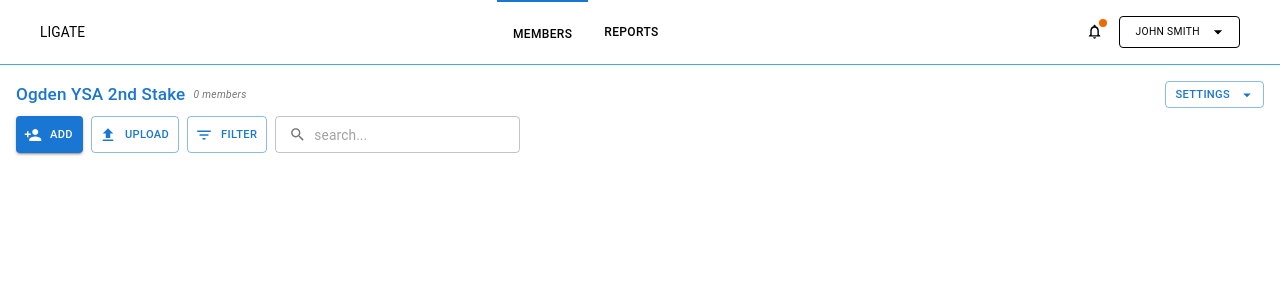
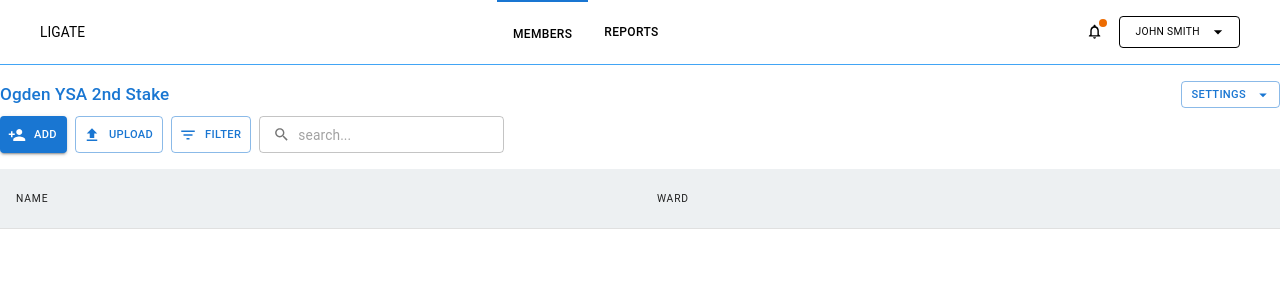
Before and after one commit to Naternelson/ligate-demo, a React (Create React App) app: page / in a window 1280 px wide. Shown: the top 300 px of the page. Built offline with nearby package versions, Linux system fonts and the light colour scheme.

Commit message:
Filler + Table Bar  + table Body

```diff
--- a/src/App.tsx
+++ b/src/App.tsx
@@ -1,10 +1,10 @@
 import { ThemeProvider } from '@mui/material/styles';
 import React from 'react';
 import AppRouter from './router';
-import mainTheme from "./themes/main"
+import main from './themes/main';
 function App() {
   return (
-    <ThemeProvider theme={mainTheme}>
+    <ThemeProvider theme={main}>
       <AppRouter/>
     </ThemeProvider>
 
--- /dev/null
+++ b/src/components/filler/index.tsx
@@ -0,0 +1,16 @@
+import { Box, BoxProps, Typography } from "@mui/material"
+
+export default function Filler(){
+
+    const boxProps:BoxProps = {
+        display: 'flex',
+        flex: 1,
+        justifyContent:'center',
+        alignItems: 'center'
+    }
+    return (
+        <Box {...boxProps}>
+            <Typography variant="h1" sx={{color: 'grey.200'}}> Insert Page Here </Typography>
+        </Box>
+    )
+}
--- a/src/components/stake-member-table/index.tsx
+++ b/src/components/stake-member-table/index.tsx
@@ -1,37 +1,85 @@
-import {Box} from "@mui/material"
-import { createContext, PropsWithChildren, useContext, useState} from "react"
-import TableHeader, { TableHeaderItem } from "./table-header"
+import {Box, Table, TableContainer} from "@mui/material"
+import { createContext, PropsWithChildren, useContext, useEffect, useState} from "react"
+import { TableHeaderBar } from "./table-bar"
+import { TableRowData } from "./table-body"
+import TableHeader, { SortDirection, TableHeaderItem } from "./table-header"
 const Context = createContext<Partial<TableValue>>({})
 interface TableValue{
     count: [number, React.Dispatch<React.SetStateAction<number>>],
     title: [string, React.Dispatch<React.SetStateAction<string>>],
     unitLabel?: [string, React.Dispatch<React.SetStateAction<string>>],
     headers: [TableHeaderItem[], React.Dispatch<React.SetStateAction<TableHeaderItem[]>>],
-    filterBy: [string, React.Dispatch<React.SetStateAction<string>>]
+    filterBy: [string, React.Dispatch<React.SetStateAction<string>>],
+    activeColumn: [string, React.Dispatch<React.SetStateAction<string>>],
+    body: Body
 }
 
 interface TableProps{
     title: string,
     headers: TableHeaderItem[],
-    unitLabel?: string
+    unitLabel?: string,
+    data?: {[key:string]: TableRowData}
 }
+
+interface Body{
+    indexes: {[key:string]:any}
+    selected: [{[key: string]: boolean }, React.Dispatch<React.SetStateAction<{[key: string]: boolean }>>]
+    rawData:{[key:string]:any},
+    displayData: TableRowData[]
+}
+
 export default function StakeMemberTable(props:PropsWithChildren<TableProps>){
     const count = useState(0)
     const unitLabel = useState(props.unitLabel || "item")
     const headers = useState(props.headers)
     const title = useState(props.title)
+    const displayData = useState<any>({})
+    const indexes = useState<{[key:string]:any}>({})
+    const selected = useState<{[key: string]: boolean }>({})
+    const rawData = useState(props.data|| {})
+    const activeColumn = useState("")
     const filterBy = useState("")
     const value:TableValue = {
         count,
         title,
         unitLabel,
         headers,
-        filterBy
+        filterBy,
+        activeColumn,
+        body:{
+            displayData:displayData[0],
+            indexes: indexes[0],
+            rawData: rawData[0],
+            selected
+        }
     }
     const providerProps = {value}
+
+    useEffect(()=>{
+        headers[1](headers => {
+            return headers.map(h => {
+                return {
+                    ...h,
+                    active: activeColumn[0] === h.id,
+                    sortDirection: SortDirection.ASC
+                }
+            })
+        })
+    },[activeColumn[0]])
+
+
+
     return (
         <Context.Provider {...providerProps}>
-            <TableHeader/>
+            <Box>
+                <TableHeaderBar/>
+                <TableContainer>
+                    <Table>
+                        <TableHeader/>
+                    </Table>
+                </TableContainer>
+            </Box>
+
         </Context.Provider>
     )
 }
--- /dev/null
+++ b/src/components/stake-member-table/table-bar.tsx
@@ -0,0 +1,50 @@
+import { ArrowDropDown, FilterList, PersonAdd, Search, Upload } from "@mui/icons-material";
+import { Box, BoxProps, Button, ButtonProps, InputAdornment, TableCell, TableCellProps, TableHead, TableRow, TableRowProps, TableSortLabel, TableSortLabelProps, TextField, TextFieldProps, Typography } from "@mui/material";
+import React from "react"
+import { useStakeTableContext } from ".";
+
+export function TableHeaderBar(){
+    const context = useStakeTableContext()
+    const {count, unitLabel} = context
+    const boxProps:BoxProps = {display: 'flex', flexDirection: 'row', justifyContent: 'space-between', py:2}
+    const settingButtonProps:ButtonProps = {size:"small", color: 'primary', variant:"outlined", endIcon: <ArrowDropDown/>}
+    let countCaption = `${count ? count[0] : 0} ${unitLabel ? unitLabel[0] : "individual"}s`
+    if(countCaption[0] === "0") countCaption = ""
+    const titleBoxProps:BoxProps = {display:'flex', flexDirection:'row', alignItems:'center', gap:1}
+    const buttonAddProps:ButtonProps = { size: 'small', variant: 'contained', color: 'primary', startIcon:<PersonAdd fontSize="small"/>}
+    const buttonUploadProps:ButtonProps = {...buttonAddProps, variant:"outlined", startIcon: <Upload fontSize="small"/>}
+    const buttonFilterProps:ButtonProps = {...buttonUploadProps, startIcon: <FilterList fontSize="small"/>}
+    const searchField:TextFieldProps = {
+        value: context.filterBy ? context.filterBy[0] : "",
+        variant:"outlined",
+        size:'small',
+        placeholder:'search...',
+        onChange:(e) => {
+            if(context.filterBy) context.filterBy[1](e.target.value)
+        },
+        InputProps: {
+            startAdornment: <InputAdornment position="start"><Search fontSize="small"/></InputAdornment>
+        }
+    }
+    return (
+        <Box {...boxProps}>
+            <Box sx={{display: 'flex', flexDirection: 'column', gap:1}}>
+                <Box {...titleBoxProps}>
+                    <Typography variant="h6" color={"primary"}>Ogden YSA 2nd Stake</Typography>
+                    <Typography variant="caption" sx={{fontStyle:"italic", color: 'grey.600'}}>{countCaption}</Typography>
+                </Box>
+                <Box  sx={{display: 'flex', flexDirection: 'row', gap:1}}>
+                    <Button {...buttonAddProps}>Add</Button>
+                    <Button {...buttonUploadProps}>Upload</Button>
+                    <Button {...buttonFilterProps}>Filter</Button>
+                    <TextField {...searchField}/>
+                </Box>
+            </Box>
+            <Box>
+                <Button {...settingButtonProps}>
+                    Settings
+                </Button>
+            </Box>
+        </Box>
+    )
+}
--- /dev/null
+++ b/src/components/stake-member-table/table-body.tsx
@@ -0,0 +1,77 @@
+import { Checkbox, TableBody, TableCell, TableCellProps, TableRow, TableRowProps } from "@mui/material"
+import { PropsWithoutRef, ReactNode } from "react"
+import { useStakeTableContext } from "."
+import { TableType } from "./table-header"
+
+export interface TableRowData{
+    id:string,
+    data: {[column:string]: TableDataCell}
+}
+
+export interface TableDataCell{
+    type: TableType,
+    value: ReactNode | string | number,
+    column: string
+}
+
+export function StakeTableBody(){
+    const context = useStakeTableContext()
+    return (
+        <TableBody>
+            {
+                context.body && context.body.displayData.map(d => {
+                    return <StakeTableRow key={d.id} {...d}/>
+                })
+            }
+        </TableBody>
+    )
+}
+
+export function StakeTableRow(params: TableRowData){
+    const context = useStakeTableContext()
+    const selected = context.body ? context.body.selected[0][params.id] : false
+    const rowProps:TableRowProps = {hover: true, selected}
+    const arr:TableDataCell[] = (context.headers ? context.headers[0] : []).map(header => {
+        return params.data[header.id]
+    })
+    return (
+        <TableRow {...rowProps}>
+            <SelectBox id={params.id} selected={selected}/>
+            {
+                arr.map(cell => {
+                    return <StakeCell key={cell.column} {...cell}/>
+                })
+            }
+        </TableRow>
+    )
+}
+
+export function StakeCell(params:TableDataCell){
+    const cellProps:TableCellProps = {
+        align: params.type === TableType.Number ? "right" : params.type === TableType.Icon ? "center" : "left",
+        padding: params.type === TableType.Icon ? "checkbox" : "normal",
+        size: 'small'
+    }
+    return (
+        <TableCell {...cellProps}>
+            {params.value}
+        </TableCell>
+    )
+}
+
+interface SelectBoxProps{
+    id:string,
+    selected: boolean
+}
+export function SelectBox(params:PropsWithoutRef<SelectBoxProps>){
+    const context = useStakeTableContext()
+    const checked = params.selected
+    const onChange = () => {
+        context.body && context.body.selected[1](previous => ({...previous, [params.id]: !previous[params.id]}))
+    }
+    const element = <Checkbox checked={checked} onChange={onChange}/>
+    const data = {
+        type: TableType.Icon, value: element, column: "select"
+    }
+    return <StakeCell {...data}/>
+}
--- a/src/components/stake-member-table/table-header.tsx
+++ b/src/components/stake-member-table/table-header.tsx
@@ -1,6 +1,6 @@
 import { ArrowDropDown, FilterList, PersonAdd, Search, Upload } from "@mui/icons-material";
-import { Box, BoxProps, Button, ButtonProps, InputAdornment, TextField, TextFieldProps, Typography } from "@mui/material";
-import { ReactNode } from "react";
+import { Box, BoxProps, Button, ButtonProps, InputAdornment, TableCell, TableCellProps, TableHead, TableRow, TableRowProps, TableSortLabel, TableSortLabelProps, TextField, TextFieldProps, Typography } from "@mui/material";
+import { ReactNode, useState } from "react";
 import { useStakeTableContext } from ".";
 
 export enum TableType{
@@ -19,61 +19,61 @@ export interface TableHeaderItem{
     value: ReactNode|string|number|null,
     sortable:boolean,
     sortDirection: SortDirection,
-    active: boolean
+    active: boolean,
+    id: string
 }
 
-export function createTableHeaderItem(params:Partial<TableHeaderItem>):TableHeaderItem{
+export function createTableHeaderItem(id: string, params:Partial<TableHeaderItem>):TableHeaderItem{
     const item:TableHeaderItem = {
         value: params.value || null,
         type: params.type || TableType.Empty,
         sortable: params.sortable === true ? true : false,
         sortDirection: params.sortDirection || SortDirection.ASC,
-        active: false
+        active: false,
+        id
     }
     return item
 }
 
 export default function TableHeader(){
     const context = useStakeTableContext()
-    const {count, unitLabel} = context
-    const boxProps:BoxProps = {display: 'flex', flexDirection: 'row', justifyContent: 'space-between', p:2}
-    const settingButtonProps:ButtonProps = {size:"small", color: 'primary', variant:"outlined", endIcon: <ArrowDropDown/>}
-    const countCaption = `${count ? count[0] : 0} ${unitLabel ? unitLabel[0] : "individual"}s`
-    const titleBoxProps:BoxProps = {display:'flex', flexDirection:'row', alignItems:'center', gap:1}
-    const buttonAddProps:ButtonProps = { size: 'small', variant: 'contained', color: 'primary', startIcon:<PersonAdd fontSize="small"/>}
-    const buttonUploadProps:ButtonProps = {...buttonAddProps, variant:"outlined", startIcon: <Upload fontSize="small"/>}
-    const buttonFilterProps:ButtonProps = {...buttonUploadProps, startIcon: <FilterList fontSize="small"/>}
-    const searchField:TextFieldProps = {
-        value: context.filterBy ? context.filterBy[0] : "",
-        variant:"outlined",
-        size:'small',
-        placeholder:'search...',
-        onChange:(e) => {
-            if(context.filterBy) context.filterBy[1](e.target.value)
-        },
-        InputProps: {
-            startAdornment: <InputAdornment position="start"><Search fontSize="small"/></InputAdornment>
+    const headers:TableHeaderItem[] = context.headers ? context.headers[0] : []
+    const rowProps: TableRowProps = {sx:{bgcolor: '#edf0f2'}}
+    return (
+        <TableHead>
+            <TableRow {...rowProps}>
+                {headers.map(header => {
+                    return <CustomTableHeadCell key={header.id} {...header}/>
+                })}
+            </TableRow>
+        </TableHead>
+    )
+}
+
+function CustomTableHeadCell(params: TableHeaderItem){
+
+    const {sortable, type, active, sortDirection, id, value} = params
+    const [direction, setDirection] = useState(sortDirection)
+    const {activeColumn} = useStakeTableContext()
+    const cellProps: TableCellProps = {
+        align: type === TableType.Icon ? "center" : type === TableType.Number ? "right" : "left",
+        padding: type === TableType.Icon ? "checkbox" : "normal"
+    }
+    const sortLabelProps:TableSortLabelProps = {
+        active, direction, onClick: () => {
+            activeColumn && activeColumn[1](id)
+            setDirection(previous => {
+                return previous === SortDirection.ASC ? SortDirection.DESC : SortDirection.ASC
+            })
         }
     }
+    const inner = <Typography variant="overline">{value}</Typography>
     return (
-        <Box {...boxProps}>
-            <Box sx={{display: 'flex', flexDirection: 'column', gap:1}}>
-                <Box {...titleBoxProps}>
-                    <Typography variant="h6" color={"primary"}>Ogden YSA 2nd Stake</Typography>
-                    <Typography variant="caption" sx={{fontStyle:"italic", color: 'grey.600'}}>{countCaption}</Typography>
-                </Box>
-                <Box  sx={{display: 'flex', flexDirection: 'row', gap:1}}>
-                    <Button {...buttonAddProps}>Add</Button>
-                    <Button {...buttonUploadProps}>Upload</Button>
-                    <Button {...buttonFilterProps}>Filter</Button>
-                    <TextField {...searchField}/>
-                </Box>
-            </Box>
-            <Box>
-                <Button {...settingButtonProps}>
-                    Settings
-                </Button>
-            </Box>
-        </Box>
+        <TableCell {...cellProps}>
+            {sortable && <TableSortLabel {...sortLabelProps}>
+                {inner}
+            </TableSortLabel>}
+            {!sortable && inner}
+        </TableCell>
     )
 }
--- a/src/router/index.tsx
+++ b/src/router/index.tsx
@@ -2,14 +2,22 @@ import { BrowserRouter, Route, Routes } from "react-router-dom";
 import DashboardHome from "../views/home";
 import React from "react"
 import DashboardNavbar from "../components/dash-nav-bar";
+import ProfilePage from "../views/profile";
+import { Box, BoxProps } from "@mui/material";
 
 export default function AppRouter(){
+    const boxProps:BoxProps = {display: 'flex', flexDirection: 'column', height: '100vh'}
     return (
         <BrowserRouter>
+            <Box {...boxProps}>
             <DashboardNavbar/>
-            <Routes>
-                <Route path="/" element={<DashboardHome/>}/>
-            </Routes>
+                <Routes>
+                    <Route path="/" element={<DashboardHome/>}/>
+                    <Route path="/profile" element={<ProfilePage/>}/>
+                </Routes>
+            </Box>
+
+
         </BrowserRouter>
     )
 }
--- a/src/views/home/index.tsx
+++ b/src/views/home/index.tsx
@@ -1,10 +1,15 @@
 import { Box } from "@mui/material";
 import StakeMemberTable from "../../components/stake-member-table";
+import { createTableHeaderItem, TableHeaderItem, TableType } from "../../components/stake-member-table/table-header";
 
 export default function DashboardHome(){
+    const headers: TableHeaderItem[] = [
+        createTableHeaderItem("name", {value: 'Name', sortable:true, type: TableType.Text}),
+        createTableHeaderItem("ward", {value: 'Ward', sortable:true, type: TableType.Text}),
+    ]
     return (
         <Box>
-            <StakeMemberTable title="Ogden YSA 2nd Stake" unitLabel="member" headers={[]}/>
+            <StakeMemberTable title="Ogden YSA 2nd Stake" unitLabel="member" headers={headers}/>
         </Box>
     )
 }
--- /dev/null
+++ b/src/views/profile/index.tsx
@@ -0,0 +1,5 @@
+import Filler from "../../components/filler";
+
+export default function ProfilePage(){
+    return <Filler/>
+}
```
Also changed, not shown: src/components/dash-nav-bar/user-bar.tsx (+6 -1 lines).
